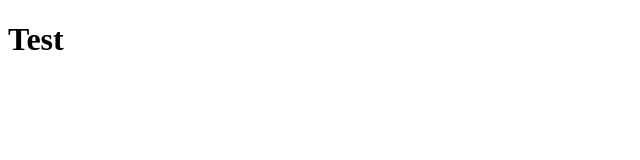
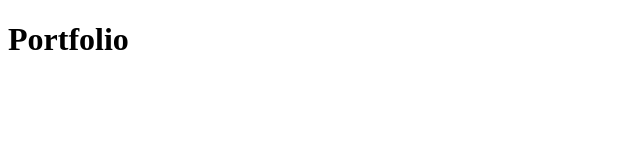
Before and after one commit to byronSpalma/k5, a plain HTML site: page index.html in a window 1280 px wide. Shown: the whole page, without its empty margins (0-640 px from the left). Drawn offline with Linux system fonts and the light colour scheme.

Commit message:
Change heading of index.html

```diff
--- a/index.html
+++ b/index.html
@@ -3,9 +3,9 @@
 <head>
     <meta charset="UTF-8">
     <meta name="viewport" content="width=device-width, initial-scale=1.0">
-    <title>Test</title>
+    <title>Portfolio</title>
 </head>
 <body>
-    <h1>Test</h1>
+    <h1>Portfolio</h1>
 </body>
 </html>
```
